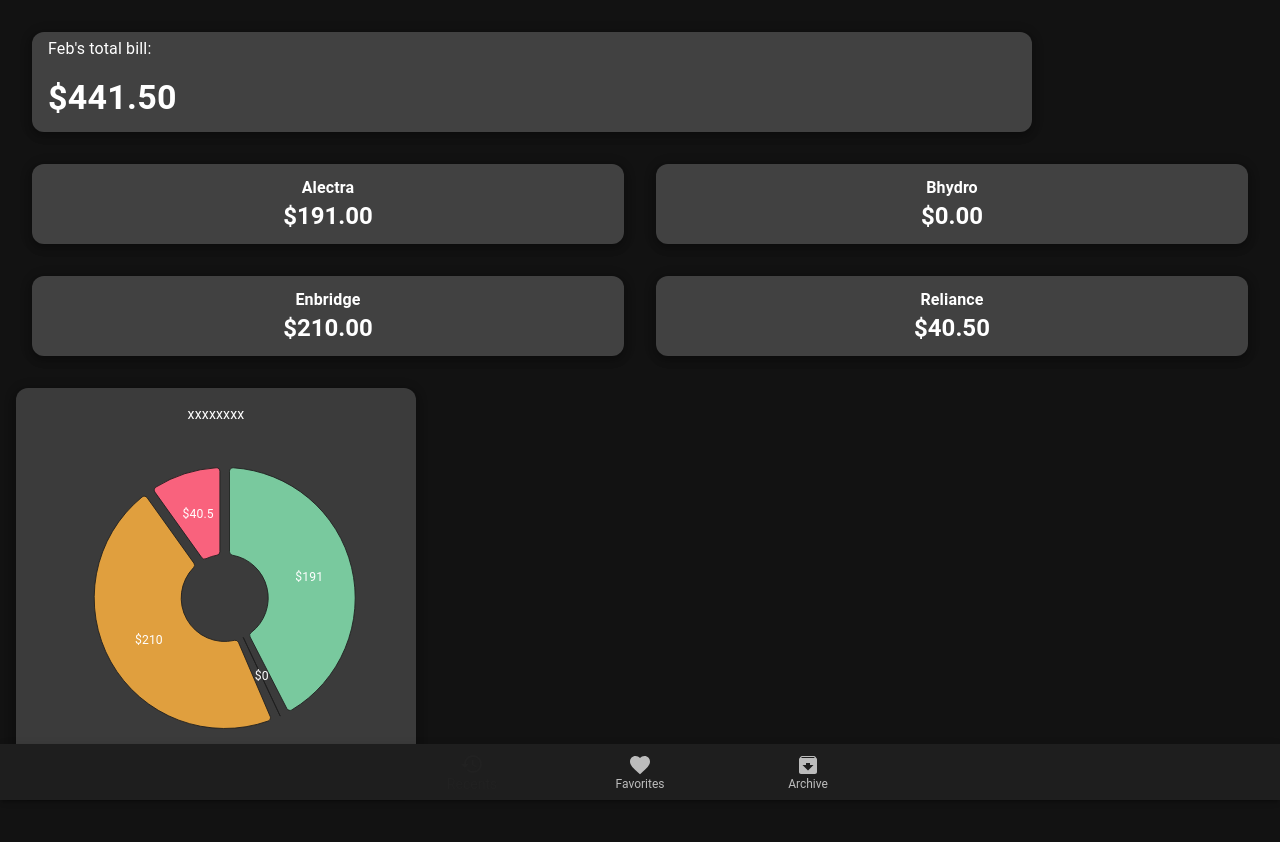
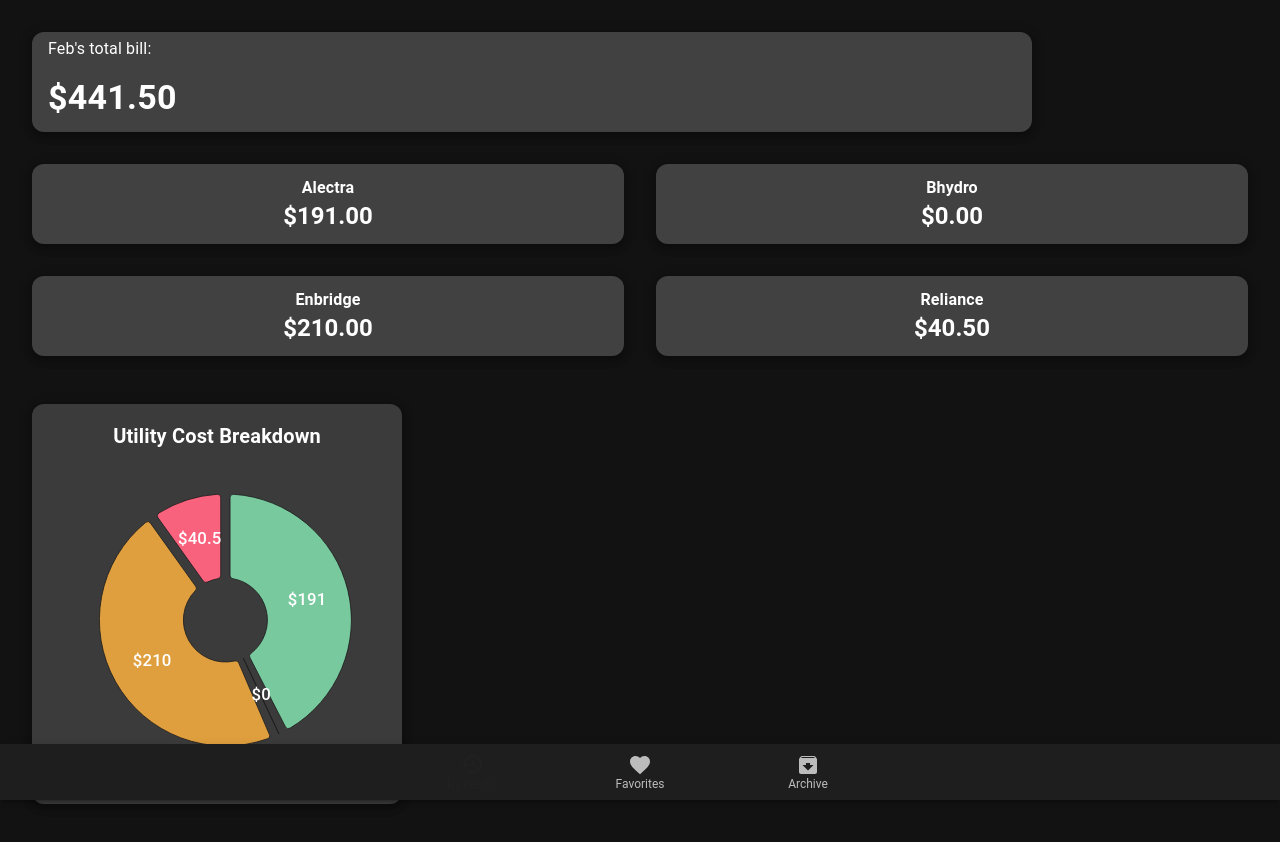
Before and after one commit to Siddharth-A/utility_tracker, a React (Vite) app in the folder utility-tracker/: page / in a window 1280 px wide. Shown: the top 842 px of the page. Built offline with nearby package versions, Linux system fonts and the light colour scheme.

Commit message:
Add format changes to pie-chart

```diff
--- a/utility-tracker/src/components/Pie.jsx
+++ b/utility-tracker/src/components/Pie.jsx
@@ -5,13 +5,13 @@
 
 import { PieChart } from "@mui/x-charts/PieChart";
 import { addLabels, fakeData } from "./data";
+import { Typography } from "@mui/material";
 
 const IndPaper = styled(Paper)(({ theme }) => ({
-  width: 400,
+  width: 370,
   height: 400,
   padding: theme.spacing(2),
-  ...theme.typography.body2,
-  // textAlign: 'center',
+  ...theme.typography.h6,
   borderRadius: "12px",
   boxShadow: theme.shadows[5],
   display: "flex",
@@ -22,7 +22,7 @@
 
 export default function Pie() {
   const currentMonth = new Date().toLocaleString("Default", { month: "short" });
-  const currentMonthData = fakeData.find((item) => item.month === currentMonth);
+  const currentMonthData = fakeData.find((utl) => utl.month === currentMonth);
   const dataKeys = ["Alectra", "Bhydro", "Enbridge", "Reliance"];
   const pieData = dataKeys.map((key, index) => ({
     id: index,
@@ -33,34 +33,9 @@
   const palette = ["#79C99E", "#02A9EA", "#E09F3E", "#F9627D"];
 
   return (
-    // <PieChart
-    //   colors={palette}
-    //   slotProps={{
-    //     legend: {
-    //       position: { vertical: "bottom", horizontal: "right" },
-    //       direction: "row",
-    //       padding: { top: 4, left: 1, right: 0 },
-    //     },
-    //   }}
-    //   margin={{ left: 20, right: 0 }}
-    //   series={[
-    //     {
-    //       arcLabel: (item) => `$${item.value}`,
-    //       highlightScope: { fade: "global", highlight: "item" },
-    //       faded: { innerRadius: 30, additionalRadius: -30, color: "gray" },
-    //       innerRadius: 50,
-    //       outerRadius: 150,
-    //       paddingAngle: 4,
-    //       cornerRadius: 4,
-    //       data: pieData,
-    //     },
-    //   ]}
-    //   width={400}
-    //   height={400}
-    // />
-    <Stack direction="row" spacing={10} sx={{ margin: 2 }}>
+    <Stack direction="row" spacing={10} sx={{ ml:4, mr:4, mt:6 }}>
     <IndPaper square={false} elevation={10}>
-        xxxxxxxx
+        <Typography fontWeight="bold" variant="h6">Utility Cost Breakdown</Typography>
         <PieChart
         colors={palette}
         slotProps={{
--- a/utility-tracker/src/theme.js
+++ b/utility-tracker/src/theme.js
@@ -27,5 +27,8 @@
       text: {
         primary: "#ffffff",  // White text for dark mode
       },
+      typography: {
+        // fontFamily: 'BlinkMacSystemFont',
+      },
     },
   });
```
